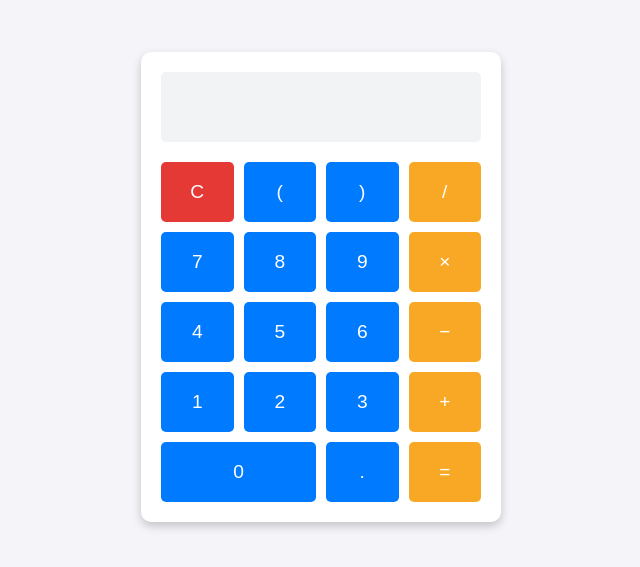
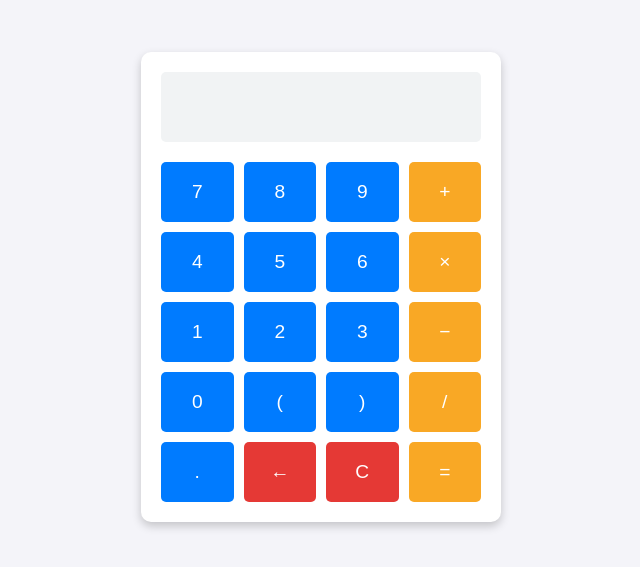
Before and after one commit to jacobggman/Calculator-JS, a website with bundled scripts: page index.html in a window 1280 px wide. Shown: the part 113-680 px from the top of the page, without its empty margins (319-959 px from the left). Built offline with nearby package versions, Linux system fonts and the light colour scheme.

Commit message:
Add delete one button

```diff
--- a/index.html
+++ b/index.html
@@ -13,24 +13,25 @@
     <div class="calculator">
         <input type="text" class="display" id="display" readonly>
         <div class="buttons">
-          <button class="button clear" onclick="clearDisplay()">C</button>
+          <button class="button" onclick="appendValue('7')">7</button>
+          <button class="button" onclick="appendValue('8')">8</button>
+          <button class="button" onclick="appendValue('9')">9</button>
+          <button class="button operator" onclick="appendValue('+')">+</button>
+          <button class="button" onclick="appendValue('4')">4</button>
+          <button class="button" onclick="appendValue('5')">5</button>
+          <button class="button" onclick="appendValue('6')">6</button>
+          <button class="button operator" onclick="appendValue('*')">×</button>
+          <button class="button" onclick="appendValue('1')">1</button>
+          <button class="button" onclick="appendValue('2')">2</button>
+          <button class="button" onclick="appendValue('3')">3</button>
+          <button class="button operator" onclick="appendValue('-')">−</button>
+          <button class="button" onclick="appendValue('0')">0</button>
           <button class="button" onclick="appendValue('(')">(</button>
           <button class="button" onclick="appendValue(')')">)</button>
           <button class="button operator" onclick="appendValue('/')">/</button>
-          <button class="button" onclick="appendValue('7')">7</button>
-          <button class="button" onclick="appendValue('8')">8</button>
-          <button class="button" onclick="appendValue('9')">9</button>
-          <button class="button operator" onclick="appendValue('*')">×</button>
-          <button class="button" onclick="appendValue('4')">4</button>
-          <button class="button" onclick="appendValue('5')">5</button>
-          <button class="button" onclick="appendValue('6')">6</button>
-          <button class="button operator" onclick="appendValue('-')">−</button>
-          <button class="button" onclick="appendValue('1')">1</button>
-          <button class="button" onclick="appendValue('2')">2</button>
-          <button class="button" onclick="appendValue('3')">3</button>
-          <button class="button operator" onclick="appendValue('+')">+</button>
-          <button class="button zero" onclick="appendValue('0')">0</button>
           <button class="button" onclick="appendValue('.')">.</button>
+          <button class="button clear" onclick="deleteOne()">←</button>
+          <button class="button clear" onclick="clearDisplay()">C</button>
           <button class="button operator" onclick="calculateInput()">=</button>
         </div>
       </div>
--- a/source.js
+++ b/source.js
@@ -66,6 +66,18 @@ function updateView() {
   display.value = valueAsStr;
 }
 
+function deleteOne() {
+  if (!valueAsStr)
+  {
+    return;
+  }
+
+  valueAsStr = valueAsStr.slice(0, valueAsStr.length - 1);
+  updateView();
+}
+
+
 window.calculateInput = calculateInput;
 window.appendValue = appendValue;
 window.clearDisplay = clearDisplay;
+window.deleteOne = deleteOne;
```
